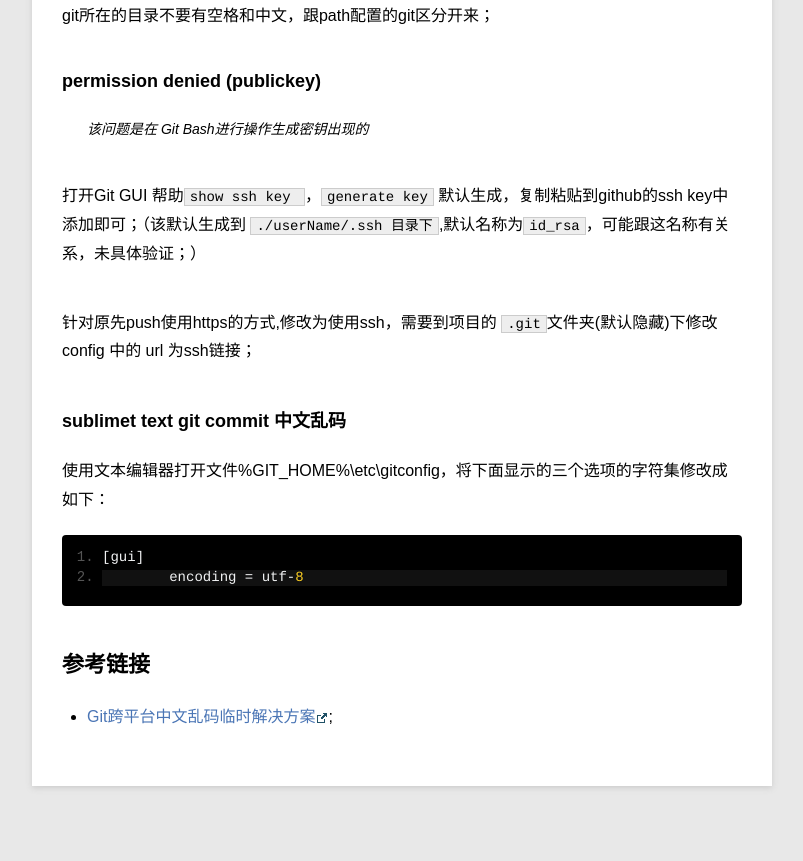
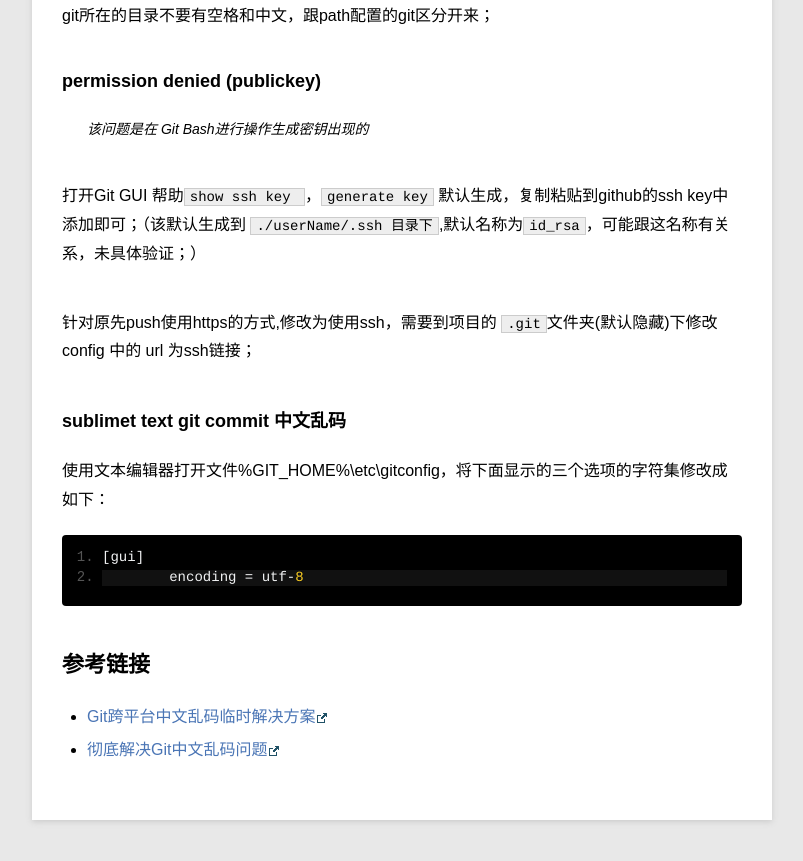
Before and after one commit to boqodo/boqodo.github.io, a Jekyll site: the page built from _posts/blog/2015-02-12-git-use-record.md, in a window 1280 px wide and 900 px high, scrolled down 1064 px. Shown: the top 861 px of the window, without its empty margins (78-881 px from the left). Built offline with Jekyll 4.4.1, drawn with Linux system fonts in a browser that asks for light colours; Markdown is read by kramdown in place of the engine named in the settings.

Commit message:
涔辩爜

```diff
--- a/_posts/blog/2015-02-12-git-use-record.md
+++ b/_posts/blog/2015-02-12-git-use-record.md
@@ -46,4 +46,5 @@ git所在的目录不要有空格和中文，跟path配置的git区分开来；
 
 ## 参考链接
 
-* [Git跨平台中文乱码临时解决方案](http://blog.csdn.net/snowdream86/article/details/6891319);
+* [Git跨平台中文乱码临时解决方案](http://blog.csdn.net/snowdream86/article/details/6891319)
+* [彻底解决Git中文乱码问题](http://www.diguage.com/archives/26.html)
```
